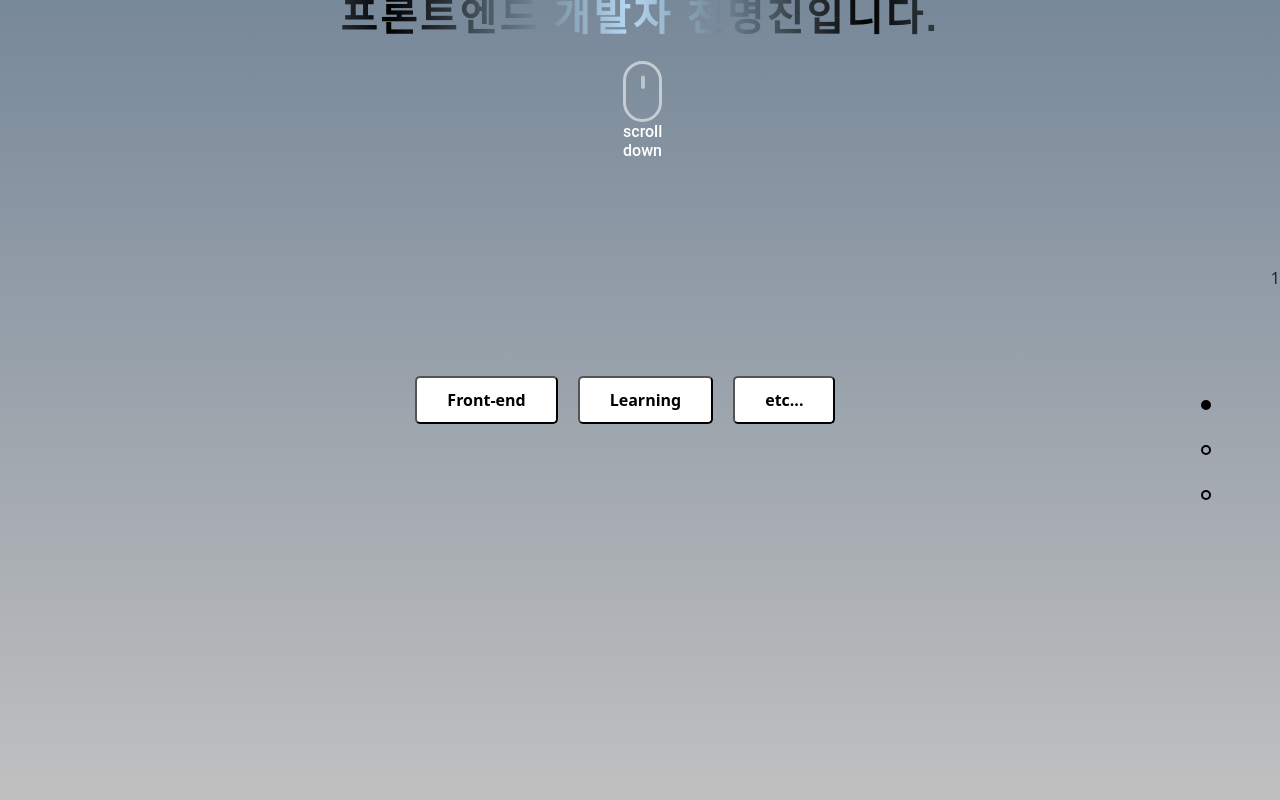
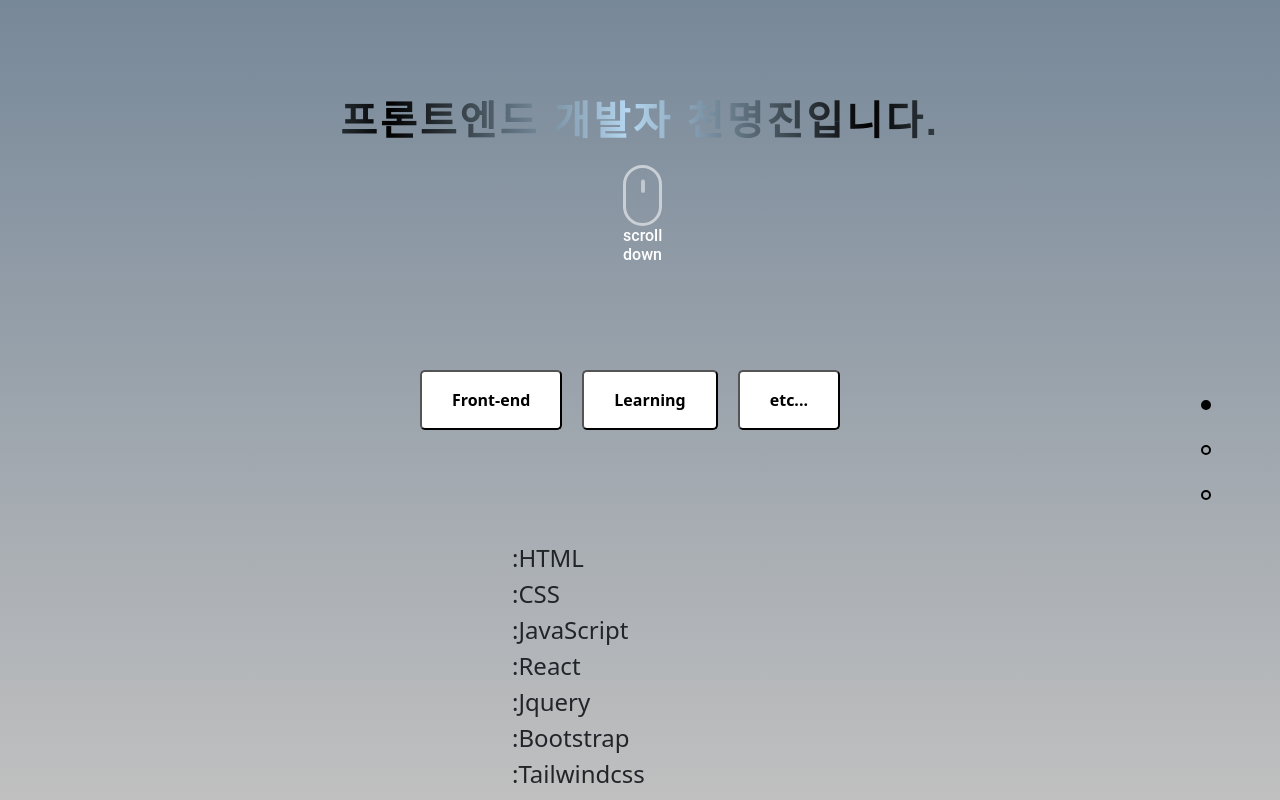
Before and after one commit to 1000mj/fullPage_portfolio, a React (Create React App) app: page / in a window 1280 px wide. Both pictures are taken after a click on the button "Front-end". Built offline with nearby package versions, Linux system fonts and the light colour scheme; a web font is replaced by a local one.

Commit message:
skills 버튼누르면 나오는 요소 위치조정

```diff
--- a/src/App.css
+++ b/src/App.css
@@ -124,12 +124,14 @@ div {
 }
 
 .skills {
-    display: flex;
+    display: grid;
+
     height: 100vh;
 }
 .skills-btn-container {
-    margin: 110px auto;
-    height: 50px;
+    display: flex;
+    margin: 0 auto;
+    height: 60px;
 }
 .skills-btn {
     background-color: white;
@@ -142,6 +144,15 @@ div {
 }
 .skills-btn:hover {
     background-image: linear-gradient(to bottom, LightSlateGray, silver);
+}
+.skill-element {
+}
+.skill-element p {
+    font-size: 1.5rem;
+    position: relative;
+    top: 0;
+    left: 90%;
+    transform: translateX(-50%) translateY(-50%);
 }
 
 .scroll-downs {
--- a/src/App.js
+++ b/src/App.js
@@ -106,7 +106,6 @@ function App() {
                     </div>
                     <h2 className="scroll_down">scroll down</h2>
                 </div>
-
                 <SkillsApp />
 
                 <div className="project "></div>
--- a/src/SkillsApp.js
+++ b/src/SkillsApp.js
@@ -24,9 +24,43 @@ function SkillsApp() {
             </div>
             {selectedSkill && (
                 <div className="skill-element">
-                    {selectedSkill === 'front-end' && <p>1</p>}
-                    {selectedSkill === 'learning' && <p>2</p>}
-                    {selectedSkill === 'etc' && <p>3</p>}
+                    {selectedSkill === 'front-end' && (
+                        <p>
+                            :HTML
+                            <br />
+                            :CSS
+                            <br />
+                            :JavaScript
+                            <br />
+                            :React
+                            <br />
+                            :Jquery
+                            <br />
+                            :Bootstrap
+                            <br />
+                            :Tailwindcss
+                        </p>
+                    )}
+                    {selectedSkill === 'learning' && (
+                        <p>
+                            :TypeScript
+                            <br />
+                            :Redux
+                            <br />
+                            :Java
+                            <br />
+                            :Next.js
+                            <br />
+                            :Python
+                        </p>
+                    )}
+                    {selectedSkill === 'etc' && (
+                        <p>
+                            :Github
+                            <br />
+                            :Git
+                        </p>
+                    )}
                 </div>
             )}
         </div>
```
